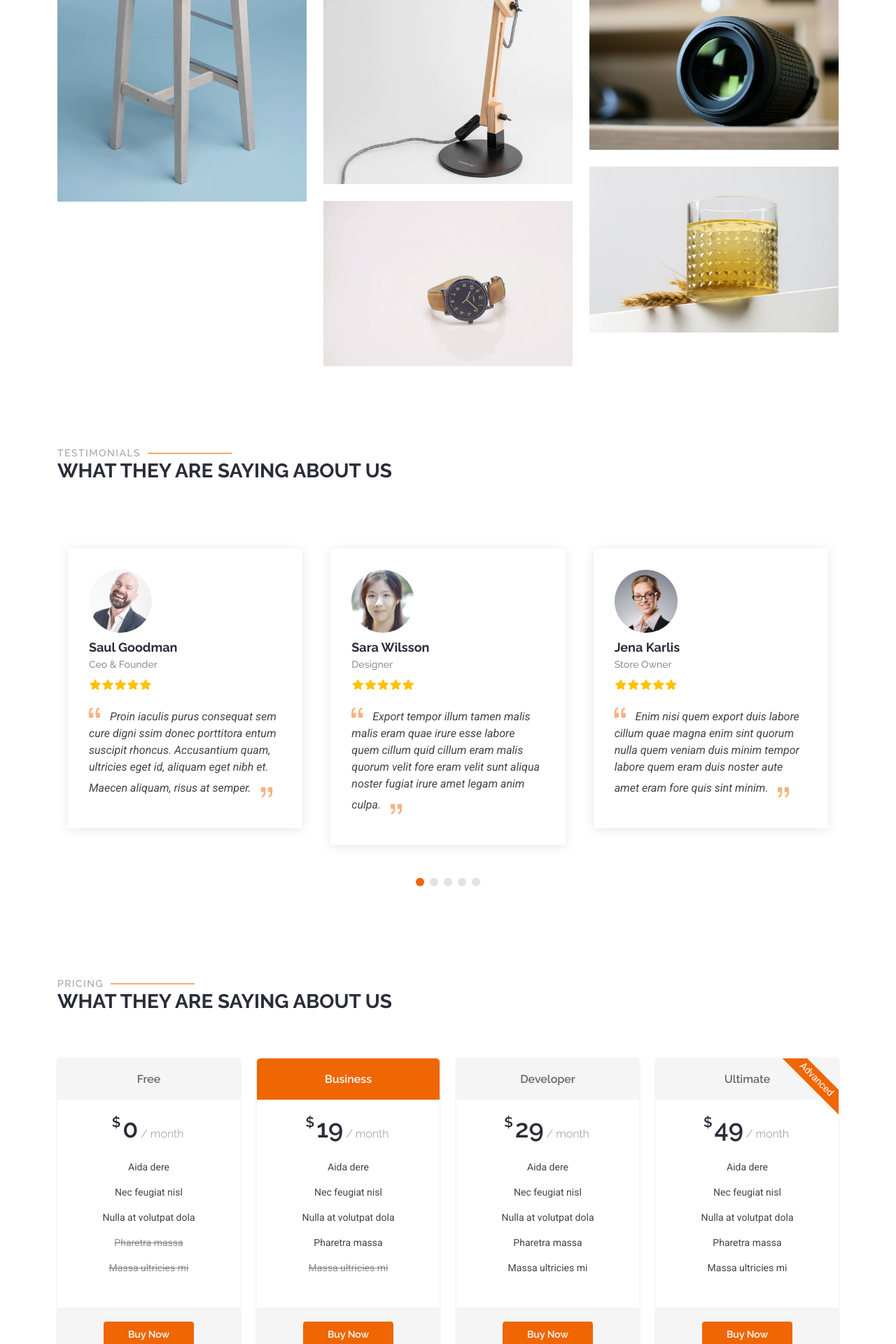
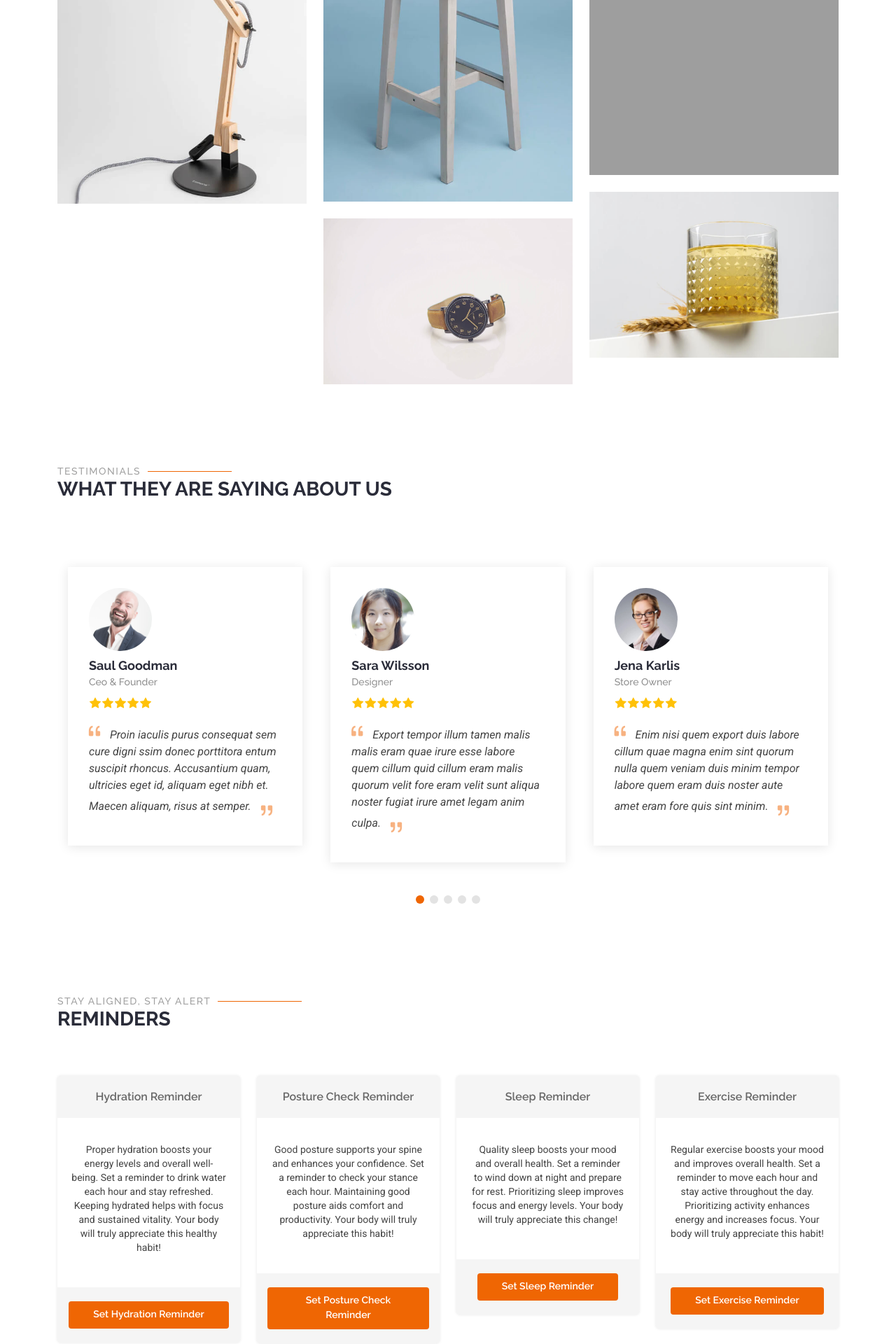
Before and after one commit to akash-magento2/algo-alchemists, a PHP site: page / in a window 1280 px wide. Shown: the part 3560-5480 px from the top of the page at 70% size. Run offline with PHP 8.4, Linux system fonts and the light colour scheme; grey boxes are pictures that could not be loaded.

Commit message:
Reminders Section Added

```diff
--- a/index.php
+++ b/index.php
@@ -428,14 +428,19 @@
             <!-- End Portfolio Item -->
 
             <div class="col-lg-4 col-md-6 portfolio-item isotope-item filter-product">
-              <img src="assets/img/masonry-portfolio/masonry-portfolio-2.jpg" class="img-fluid" alt="">
+              <img src="https://img.youtube.com/vi/DbDoBzGY3vo/hqdefault.jpg" class="img-fluid" alt="Take a Deep Breath Thumbnail">
               <div class="portfolio-info">
                 <h4>Product 1</h4>
                 <p>Lorem ipsum, dolor sit</p>
-                <a href="assets/img/masonry-portfolio/masonry-portfolio-2.jpg" title="Product 1" data-gallery="portfolio-gallery-product" class="glightbox preview-link"><i class="bi bi-zoom-in"></i></a>
-                <a href="portfolio-details.html" title="More Details" class="details-link"><i class="bi bi-link-45deg"></i></a>
+                <a href="https://www.youtube.com/embed/DbDoBzGY3vo" title="Play Video" data-gallery="portfolio-gallery-product" class="glightbox preview-link">
+                  <i class="bi bi-zoom-in"></i>
+                </a>
+                <a href="https://www.youtube.com/watch?v=DbDoBzGY3vo&ab_channel=TAKEADEEPBREATH" title="More Details" class="details-link" target="_blank">
+                  <i class="bi bi-link-45deg"></i>
+                </a>
               </div>
-            </div><!-- End Portfolio Item -->
+            </div>
+            <!-- End Portfolio Item -->
 
             <div class="col-lg-4 col-md-6 portfolio-item isotope-item filter-branding">
               <img src="assets/img/masonry-portfolio/masonry-portfolio-3.jpg" class="img-fluid" alt="">
@@ -482,14 +487,19 @@
             </div><!-- End Portfolio Item -->
 
             <div class="col-lg-4 col-md-6 portfolio-item isotope-item filter-app">
-              <img src="assets/img/masonry-portfolio/masonry-portfolio-7.jpg" class="img-fluid" alt="">
+              <img src="https://img.youtube.com/vi/-d_AA9H4z9U/hqdefault.jpg" class="img-fluid" alt="Loving Kindness Thumbnail">
               <div class="portfolio-info">
-                <h4>App 3</h4>
-                <p>Lorem ipsum, dolor sit</p>
-                <a href="assets/img/masonry-portfolio/masonry-portfolio-7.jpg" title="App 3" data-gallery="portfolio-gallery-app" class="glightbox preview-link"><i class="bi bi-zoom-in"></i></a>
-                <a href="portfolio-details.html" title="More Details" class="details-link"><i class="bi bi-link-45deg"></i></a>
+                <h4>Loving Kindness</h4>
+                <p>Guided Meditation to Develop Compassion</p>
+                <a href="https://www.youtube.com/embed/-d_AA9H4z9U" title="Play Video" data-gallery="portfolio-gallery-app" class="glightbox preview-link">
+                  <i class="bi bi-zoom-in"></i>
+                </a>
+                <a href="https://www.youtube.com/watch?v=-d_AA9H4z9U&ab_channel=WiseMindBody" title="More Details" class="details-link" target="_blank">
+                  <i class="bi bi-link-45deg"></i>
+                </a>
               </div>
-            </div><!-- End Portfolio Item -->
+            </div>
+            <!-- End Portfolio Item -->
 
             <div class="col-lg-4 col-md-6 portfolio-item isotope-item filter-product">
               <img src="assets/img/masonry-portfolio/masonry-portfolio-8.jpg" class="img-fluid" alt="">
@@ -646,13 +656,13 @@
 
     </section><!-- /Testimonials Section -->
 
-    <!-- Pricing Section -->
+    <!-- Reminder Section -->
     <section id="pricing" class="pricing section">
 
       <!-- Section Title -->
       <div class="container section-title" data-aos="fade-up">
-        <h2>Pricing</h2>
-        <p>What they are saying about us</p>
+        <h2>Stay Aligned, Stay Alert</h2>
+        <p>Reminders</p>
       </div><!-- End Section Title -->
 
       <div class="container">
@@ -661,69 +671,50 @@
 
           <div class="col-xl-3 col-lg-6" data-aos="fade-up" data-aos-delay="100">
             <div class="pricing-item">
-              <h3>Free</h3>
-              <h4><sup>$</sup>0<span> / month</span></h4>
+              <h3>Hydration Reminder</h3>
+              <!-- <h4><sup>$</sup>0<span> / month</span></h4> -->
               <ul>
-                <li>Aida dere</li>
-                <li>Nec feugiat nisl</li>
-                <li>Nulla at volutpat dola</li>
-                <li class="na">Pharetra massa</li>
-                <li class="na">Massa ultricies mi</li>
+                <li>Proper hydration boosts your energy levels and overall well-being. Set a reminder to drink water each hour and stay refreshed. Keeping hydrated helps with focus and sustained vitality. Your body will truly appreciate this healthy habit!</li>
               </ul>
               <div class="btn-wrap">
-                <a href="#" class="btn-buy">Buy Now</a>
+                <a href="#" class="btn-buy">Set Hydration Reminder</a>
               </div>
             </div>
           </div><!-- End Pricing Item -->
 
           <div class="col-xl-3 col-lg-6" data-aos="fade-up" data-aos-delay="200">
-            <div class="pricing-item featured">
-              <h3>Business</h3>
-              <h4><sup>$</sup>19<span> / month</span></h4>
+            <div class="pricing-item">
+              <h3>Posture Check Reminder</h3>
               <ul>
-                <li>Aida dere</li>
-                <li>Nec feugiat nisl</li>
-                <li>Nulla at volutpat dola</li>
-                <li>Pharetra massa</li>
-                <li class="na">Massa ultricies mi</li>
+                <li>Good posture supports your spine and enhances your confidence. Set a reminder to check your stance each hour. Maintaining good posture aids comfort and productivity. Your body will truly appreciate this habit!</li>
               </ul>
               <div class="btn-wrap">
-                <a href="#" class="btn-buy">Buy Now</a>
+                <a href="#" class="btn-buy">Set Posture Check Reminder</a>
               </div>
             </div>
           </div><!-- End Pricing Item -->
 
           <div class="col-xl-3 col-lg-6" data-aos="fade-up" data-aos-delay="400">
             <div class="pricing-item">
-              <h3>Developer</h3>
-              <h4><sup>$</sup>29<span> / month</span></h4>
+              <h3>Sleep Reminder</h3>
               <ul>
-                <li>Aida dere</li>
-                <li>Nec feugiat nisl</li>
-                <li>Nulla at volutpat dola</li>
-                <li>Pharetra massa</li>
-                <li>Massa ultricies mi</li>
+                <li>Quality sleep boosts your mood and overall health. Set a reminder to wind down at night and prepare for rest. Prioritizing sleep improves focus and energy levels. Your body will truly appreciate this change!</li>
               </ul>
               <div class="btn-wrap">
-                <a href="#" class="btn-buy">Buy Now</a>
+                <a href="#" class="btn-buy">Set Sleep Reminder</a>
               </div>
             </div>
           </div><!-- End Pricing Item -->
 
           <div class="col-xl-3 col-lg-6" data-aos="fade-up" data-aos-delay="400">
             <div class="pricing-item">
-              <span class="advanced">Advanced</span>
-              <h3>Ultimate</h3>
-              <h4><sup>$</sup>49<span> / month</span></h4>
+              <!-- <span class="advanced">Advanced</span> -->
+              <h3>Exercise Reminder</h3>
               <ul>
-                <li>Aida dere</li>
-                <li>Nec feugiat nisl</li>
-                <li>Nulla at volutpat dola</li>
-                <li>Pharetra massa</li>
-                <li>Massa ultricies mi</li>
+                <li>Regular exercise boosts your mood and improves overall health. Set a reminder to move each hour and stay active throughout the day. Prioritizing activity enhances energy and increases focus. Your body will truly appreciate this habit!</li>
               </ul>
               <div class="btn-wrap">
-                <a href="#" class="btn-buy">Buy Now</a>
+                <a href="#" class="btn-buy">Set Exercise Reminder</a>
               </div>
             </div>
           </div><!-- End Pricing Item -->
@@ -805,16 +796,16 @@
       </div>
     </section><!-- /Faq Section -->
 
-    <!-- Team Section -->
+    <!-- Team Section
     <section id="team" class="team section">
 
-      <!-- Section Title -->
+
       <div class="container section-title" data-aos="fade-up">
         <h2>Team</h2>
         <p>Our Hardworking Team</p>
-      </div><!-- End Section Title -->
+      </div> End Section Title -->
 
-      <div class="container">
+      <!-- <div class="container">
 
         <div class="row gy-4">
 
@@ -830,13 +821,13 @@
                 </div>
               </div>
               <div class="member-info">
-                <h4>Walter White</h4>
+                <h4>Yashika</h4>
                 <span>Chief Executive Officer</span>
               </div>
             </div>
-          </div><!-- End Team Member -->
+          </div> End Team Member -->
 
-          <div class="col-lg-3 col-md-6 d-flex align-items-stretch" data-aos="fade-up" data-aos-delay="200">
+          <!--<div class="col-lg-3 col-md-6 d-flex align-items-stretch" data-aos="fade-up" data-aos-delay="200">
             <div class="team-member">
               <div class="member-img">
                 <img src="assets/img/team/team-2.jpg" class="img-fluid" alt="">
@@ -852,9 +843,9 @@
                 <span>Product Manager</span>
               </div>
             </div>
-          </div><!-- End Team Member -->
+          </div> End Team Member -->
 
-          <div class="col-lg-3 col-md-6 d-flex align-items-stretch" data-aos="fade-up" data-aos-delay="300">
+          <!--<div class="col-lg-3 col-md-6 d-flex align-items-stretch" data-aos="fade-up" data-aos-delay="300">
             <div class="team-member">
               <div class="member-img">
                 <img src="assets/img/team/team-3.jpg" class="img-fluid" alt="">
@@ -870,9 +861,9 @@
                 <span>CTO</span>
               </div>
             </div>
-          </div><!-- End Team Member -->
+          </div> End Team Member -->
 
-          <div class="col-lg-3 col-md-6 d-flex align-items-stretch" data-aos="fade-up" data-aos-delay="400">
+          <!--<div class="col-lg-3 col-md-6 d-flex align-items-stretch" data-aos="fade-up" data-aos-delay="400">
             <div class="team-member">
               <div class="member-img">
                 <img src="assets/img/team/team-4.jpg" class="img-fluid" alt="">
@@ -888,13 +879,13 @@
                 <span>Accountant</span>
               </div>
             </div>
-          </div><!-- End Team Member -->
+          </div> End Team Member
 
         </div>
 
       </div>
 
-    </section><!-- /Team Section -->
+    </section> /Team Section -->
 
     <!-- Recent Posts Section -->
     <section id="recent-posts" class="recent-posts section">
```
